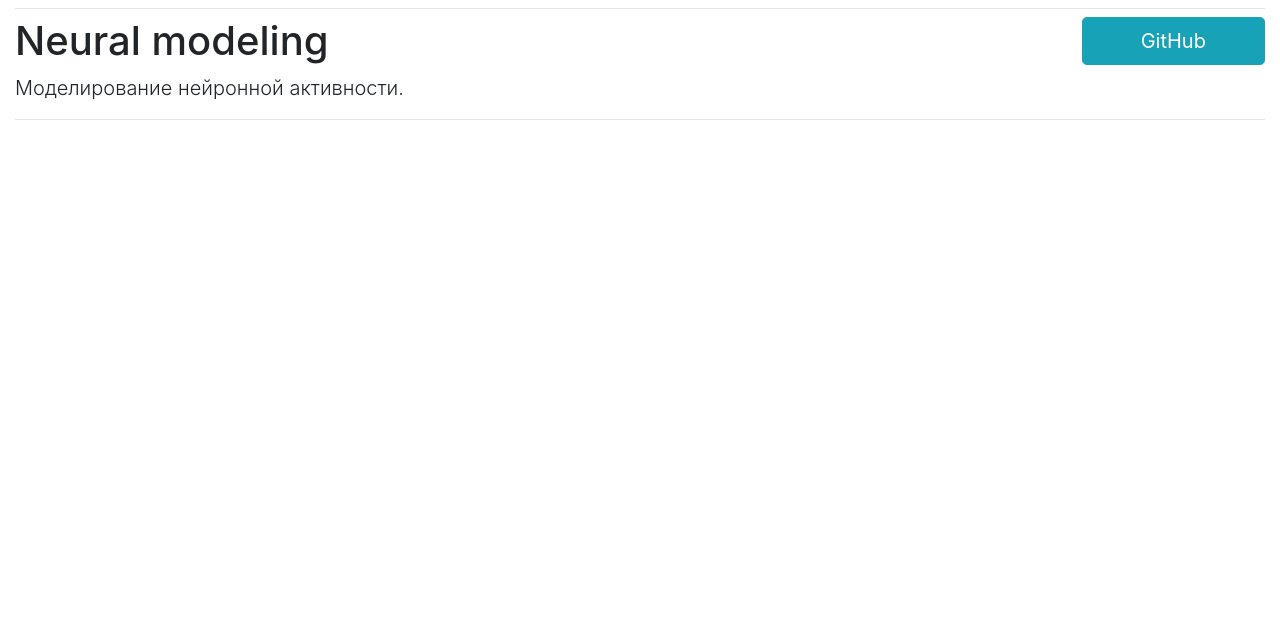
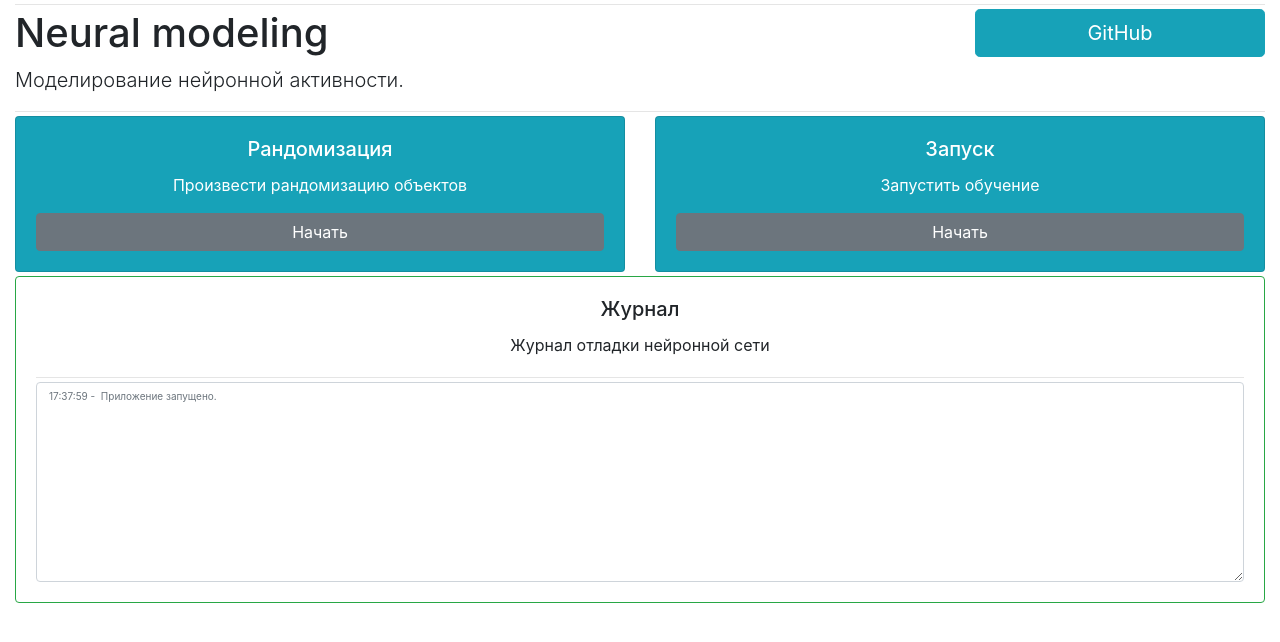
Before and after one commit to ArtReeX/neural-modeling, a React (Create React App) app: page / in a window 1280 px wide. Shown: the top 642 px of the page. Built offline with nearby package versions, Linux system fonts and the light colour scheme.

Commit message:
Добален базовый вид страницы.

```diff
--- a/package.json
+++ b/package.json
@@ -4,6 +4,7 @@
   "private": true,
   "dependencies": {
     "bootstrap": "^4.1.3",
+    "brain.js": "^1.5.2",
     "proptypes": "^1.1.0",
     "react": "^16.6.3",
     "react-dom": "^16.6.3",
--- a/src/App.js
+++ b/src/App.js
@@ -1,25 +1,16 @@
-import React, { Component } from 'react';
-import 'bootstrap/dist/css/bootstrap.min.css';
-import { Container, Row, Col, Button } from 'reactstrap';
+import React, { PureComponent } from "react";
+import "bootstrap/dist/css/bootstrap.min.css";
+import { Container } from "reactstrap";
+import Header from "./Header";
+import Panel from "./Panel";
 
-class App extends Component {
+export default class App extends PureComponent {
   render() {
     return (
       <Container fluid>
-        <hr className="my-2" />
-        <Row>
-          <Col sm='10'><h1 className="display-5">Neural modeling</h1></Col>
-          <Col sm='2'>
-            <Button color="info" size="lg" block href="https://github.com/Arthur-Lazarenko/neural-modeling" target="_blank">
-              GitHub
-            </Button>
-          </Col>
-        </Row>
-        <p className="lead">Моделирование нейронной активности.</p>
-        <hr className="my-2" />
+        <Header />
+        <Panel />
       </Container>
     );
   }
 }
-
-export default App;
--- /dev/null
+++ b/src/Header.js
@@ -0,0 +1,31 @@
+import React, { PureComponent } from "react";
+import "bootstrap/dist/css/bootstrap.min.css";
+import { Row, Col, Button } from "reactstrap";
+
+export default class Header extends PureComponent {
+  render() {
+    return (
+      <div>
+        <hr className="my-1" />
+        <Row>
+          <Col sm="12" lg="9">
+            <h1 className="display-5">Neural modeling</h1>
+          </Col>
+          <Col sm="12" lg="3">
+            <Button
+              color="info"
+              size="lg"
+              block
+              href="https://github.com/Arthur-Lazarenko/neural-modeling"
+              target="_blank"
+            >
+              GitHub
+            </Button>
+          </Col>
+        </Row>
+        <p className="lead">Моделирование нейронной активности.</p>
+        <hr className="my-1" />
+      </div>
+    );
+  }
+}
--- /dev/null
+++ b/src/Panel.js
@@ -0,0 +1,56 @@
+import React, { Component } from "react";
+import "bootstrap/dist/css/bootstrap.min.css";
+import { Input, CardDeck, Card, Button, CardTitle, CardText } from "reactstrap";
+
+export default class Panel extends Component {
+  constructor(props) {
+    super(props);
+    this.state = { console: "" };
+
+    this.addInfoToConsole.bind(this);
+  }
+  addInfoToConsole(event) {
+    const date = new Date();
+    const time = `${date.getHours()}:${date.getMinutes()}:${date.getSeconds()}`;
+    this.setState({ console: `${time} - ${this.state.console} ${event} \n` });
+  }
+  componentDidMount() {
+    this.addInfoToConsole("Приложение запущено.");
+  }
+  render() {
+    return (
+      <div>
+        <CardDeck>
+          <Card className="text-center" body inverse color="info">
+            <CardTitle>Рандомизация</CardTitle>
+            <CardText>Произвести рандомизацию объектов</CardText>
+            <Button>Начать</Button>
+          </Card>
+
+          <Card className="text-center" body inverse color="info">
+            <CardTitle>Запуск</CardTitle>
+            <CardText>Запустить обучение</CardText>
+            <Button>Начать</Button>
+          </Card>
+        </CardDeck>
+        <Card className="mt-1" body outline color="success">
+          <CardTitle className="text-center">Журнал</CardTitle>
+          <CardText className="text-center" id="console">
+            Журнал отладки нейронной сети
+          </CardText>
+          <hr className="my-1" />
+          <CardText>
+            <Input
+              className="text-muted"
+              style={{ height: "200px", fontSize: "10px" }}
+              type="textarea"
+              name="text"
+              id="console"
+              value={this.state.console}
+            />
+          </CardText>
+        </Card>
+      </div>
+    );
+  }
+}
```
Also changed, not shown: 1 other file (tests, documents, lock files or other folders).
